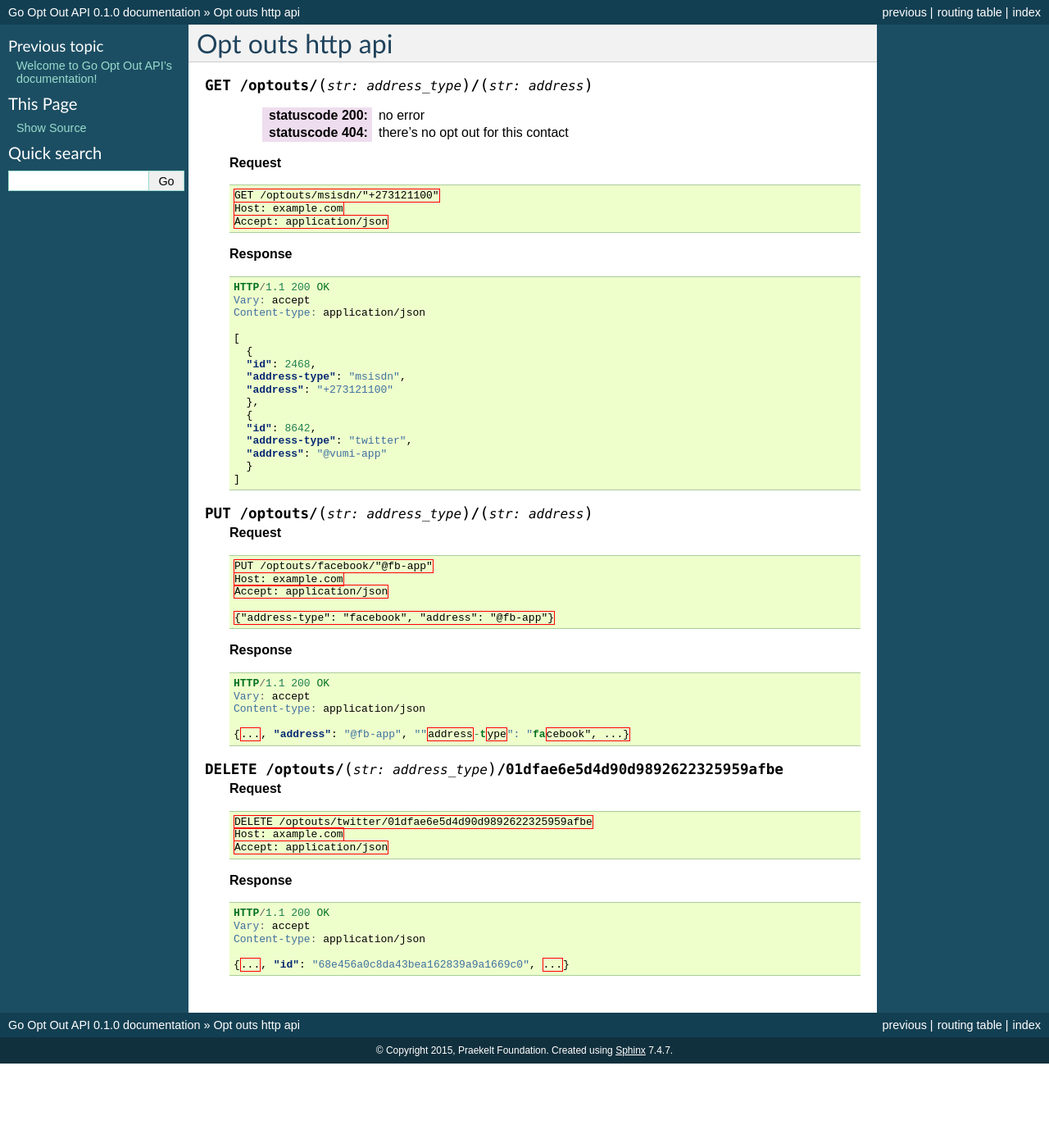
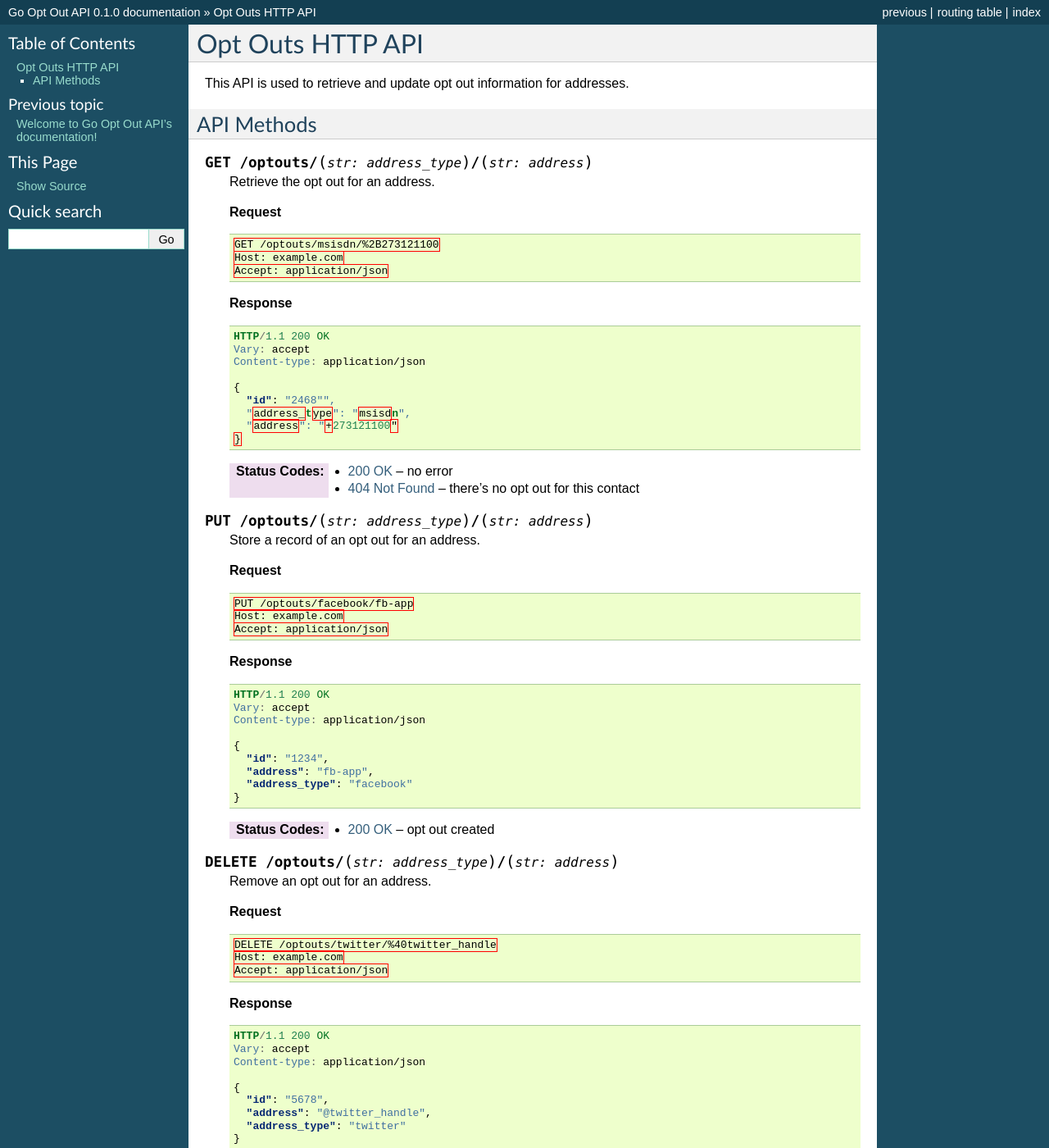
Before and after one commit to praekelt/go-optout-api, a Sphinx documentation site: the page built from docs/http_api.rst, in a window 1280 px wide and 1400 px high. Shown: the whole window at 82% size. Built offline with Sphinx 7.4.7, drawn with Linux system fonts in a browser that asks for light colours; some of the changed text lies outside the part shown.

Commit message:
Clean up formatting of HTTP API method documentation.

```diff
--- a/docs/http_api.rst
+++ b/docs/http_api.rst
@@ -1,16 +1,21 @@
-Opt outs http api
------------------
+Opt Outs HTTP API
+=================
+
+This API is used to retrieve and update opt out information for addresses.
+
+
+API Methods
+-----------
 
 .. http:get:: /optouts/(str:address_type)/(str:address)
 
-    :statuscode 200: no error
-    :statuscode 404: there's no opt out for this contact
+   Retrieve the opt out for an address.
 
    **Request**
 
    .. sourcecode:: http
 
-      GET /optouts/msisdn/"+273121100"
+      GET /optouts/msisdn/%2B273121100
       Host: example.com
       Accept: application/json
 
@@ -22,59 +27,69 @@ Opt outs http api
       Vary: accept
       Content-type: application/json
 
-      [
-        {
-        "id": 2468,
-        "address-type": "msisdn",
+      {
+        "id": "2468"",
+        "address_type": "msisdn",
         "address": "+273121100"
-        },
-        {
-        "id": 8642,
-        "address-type": "twitter",
-        "address": "@vumi-app"
-        }
-      ]
+      }
 
+   :statuscode 200: no error
+   :statuscode 404: there's no opt out for this contact
 
 
 .. http:put:: /optouts/(str:address_type)/(str:address)
 
-    **Request**
+   Store a record of an opt out for an address.
 
-    .. sourcecode:: http
+   **Request**
 
-       PUT /optouts/facebook/"@fb-app"
-       Host: example.com
-       Accept: application/json
+   .. sourcecode:: http
 
-       {"address-type": "facebook", "address": "@fb-app"}
+      PUT /optouts/facebook/fb-app
+      Host: example.com
+      Accept: application/json
 
-    **Response**
+   **Response**
 
-    .. sourcecode:: http
+   .. sourcecode:: http
 
-       HTTP/1.1 200 OK
-       Vary: accept
-       Content-type: application/json
+      HTTP/1.1 200 OK
+      Vary: accept
+      Content-type: application/json
 
-       {..., "address": "@fb-app", ""address-type": "facebook", ...}
+      {
+        "id": "1234",
+        "address": "fb-app",
+        "address_type": "facebook"
+      }
 
-.. http:delete:: /optouts/(str:address_type)/01dfae6e5d4d90d9892622325959afbe
+   :statuscode 200: opt out created
 
-    **Request**
 
-    .. sourcecode:: http
+.. http:delete:: /optouts/(str:address_type)/(str:address)
 
-       DELETE /optouts/twitter/01dfae6e5d4d90d9892622325959afbe
-       Host: axample.com
-       Accept: application/json
+   Remove an opt out for an address.
 
-    **Response**
+   **Request**
 
-    .. sourcecode:: http
+   .. sourcecode:: http
 
-       HTTP/1.1 200 OK
-       Vary: accept
-       Content-type: application/json
+      DELETE /optouts/twitter/%40twitter_handle
+      Host: example.com
+      Accept: application/json
 
-       {..., "id": "68e456a0c8da43bea162839a9a1669c0", ...}
+   **Response**
+
+   .. sourcecode:: http
+
+      HTTP/1.1 200 OK
+      Vary: accept
+      Content-type: application/json
+
+      {
+        "id": "5678",
+        "address": "@twitter_handle",
+        "address_type": "twitter"
+      }
+
+   :statuscode 200: opt out deleted
```
